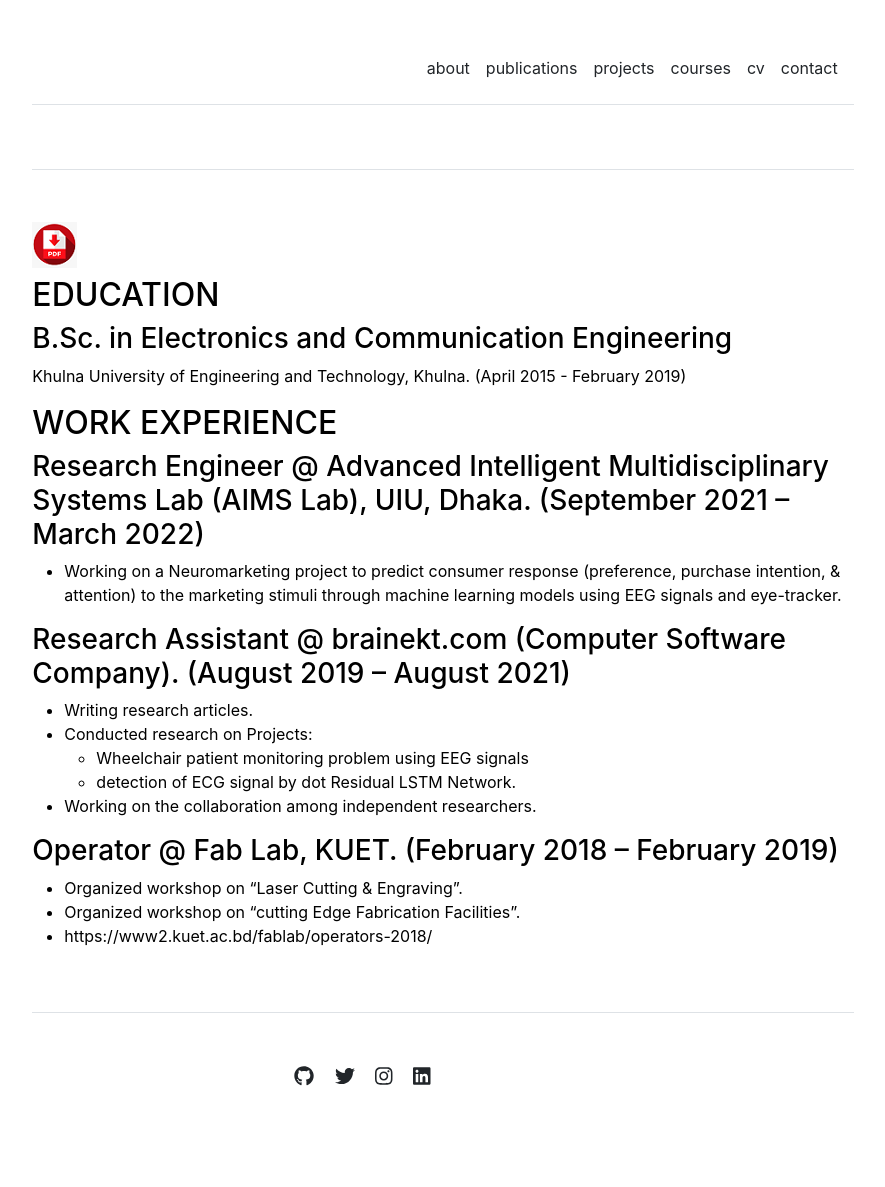
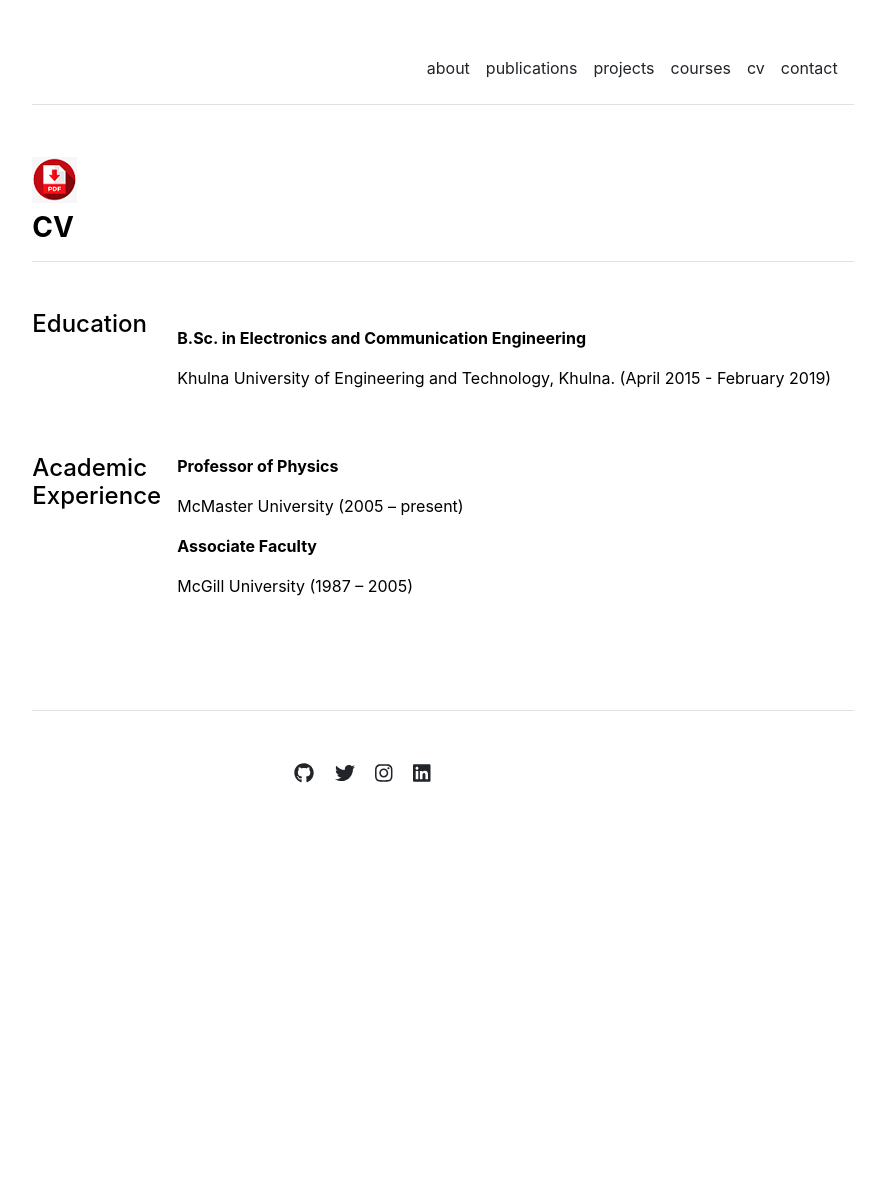
Before and after one commit to Anannabiswas/anannabiswas.github.io, a Jekyll site: the page built from cv.md, in a window 1280 px wide. Shown: the whole page, without its empty margins (197-1082 px from the left). Built offline with Jekyll 4.4.1, drawn with Linux system fonts in a browser that asks for light colours; our own code applies the rules of GitHub Pages for plain Markdown files; after the commit the page ends 900 px from its top, so only the background shows below that.

Commit message:
Update cv.md

```diff
--- a/cv.md
+++ b/cv.md
@@ -1,25 +1,6 @@
+---
+layout: cv
+title: " "
+---
+
 # [![pdf icon](/assets/cvpdf/pdf.png "Download Ananna's cv")](assets/cv/Ananna_CV.pdf) <br>
-
-
-## EDUCATION
-### B.Sc. in Electronics and Communication Engineering
-
-Khulna University of Engineering and Technology, Khulna. (April 2015 - February 2019)
-
-## WORK EXPERIENCE
-### Research Engineer @ Advanced Intelligent Multidisciplinary Systems Lab (AIMS Lab), UIU, Dhaka.  (September 2021 – March 2022)
-
-* Working on a Neuromarketing project to predict consumer response (preference, purchase intention, & attention) to the marketing stimuli through machine learning models using EEG signals and eye-tracker.
-
-### Research Assistant @ brainekt.com (Computer Software Company). (August 2019 – August 2021)
-
-* Writing research articles.
-* Conducted research on Projects:
-   - Wheelchair patient monitoring problem using EEG signals
-   - detection of ECG signal by dot Residual LSTM Network.
-* Working on the collaboration among independent researchers.
-
-### Operator @ Fab Lab, KUET. (February 2018 – February 2019)
-* Organized workshop on “Laser Cutting & Engraving”.
-* Organized workshop on “cutting Edge Fabrication Facilities".
-* https://www2.kuet.ac.bd/fablab/operators-2018/
```
